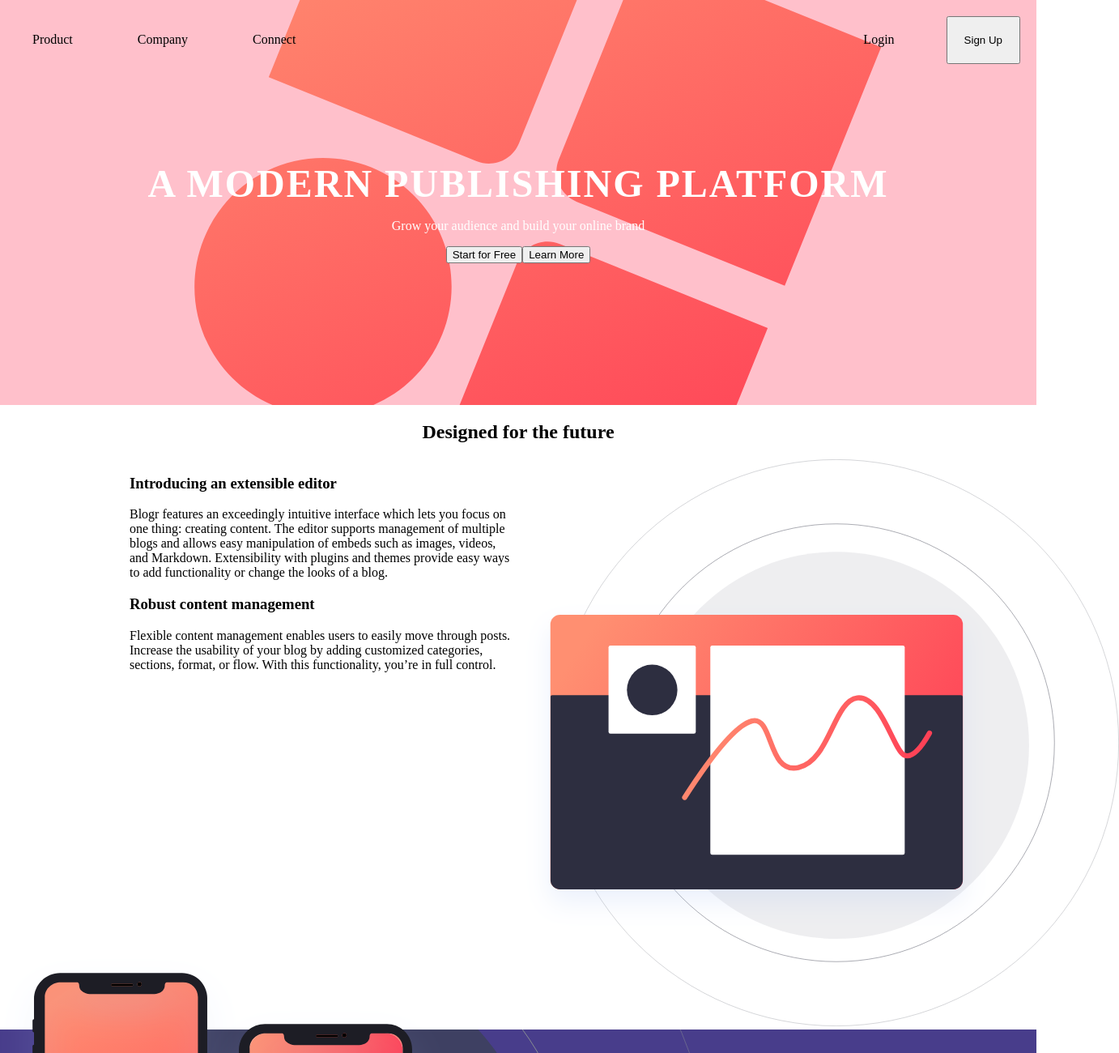
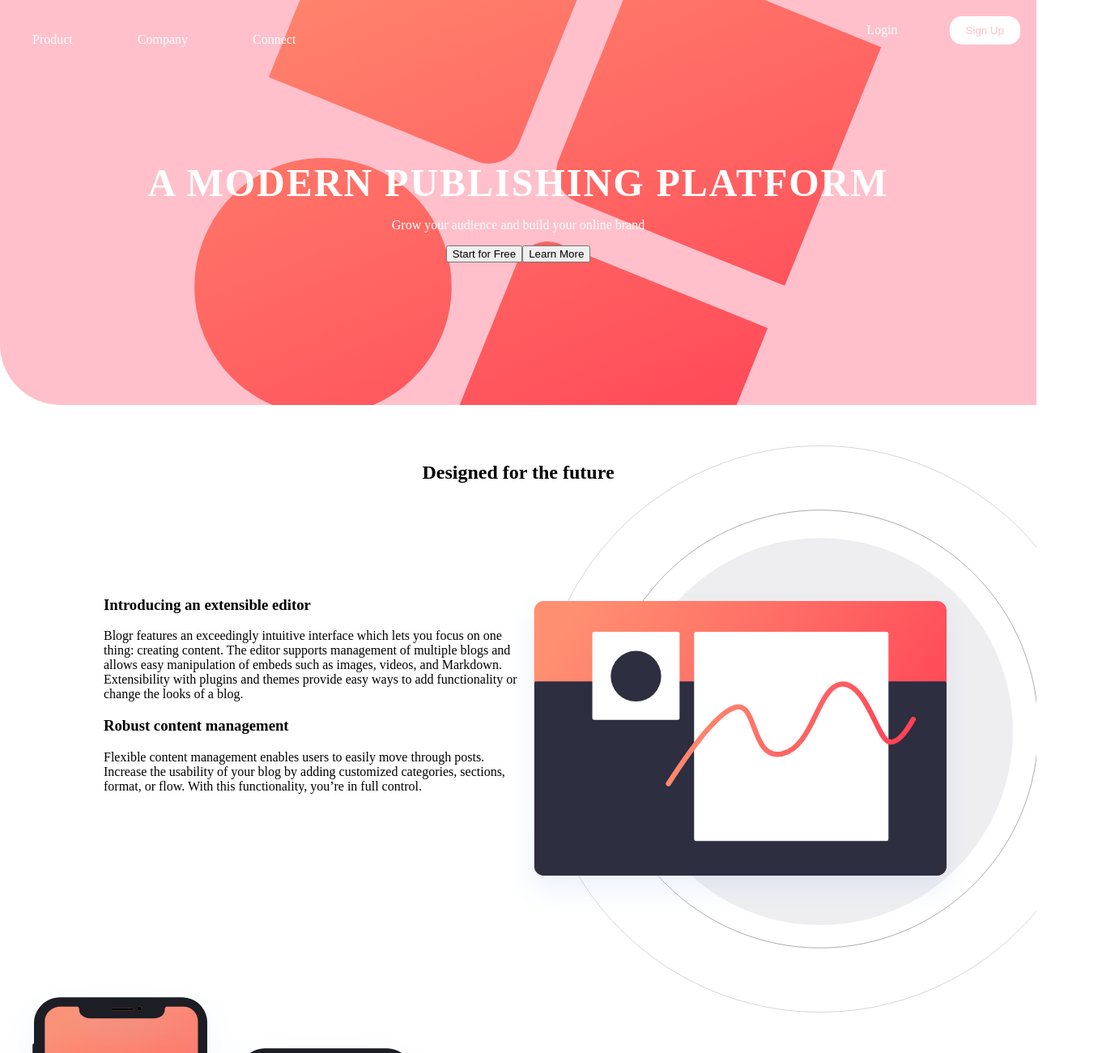
Before and after one commit to elspethcurtis/6-blogr-landing-page-main, a plain HTML site: page index.html in a window 1280 px wide. Shown: the top 1300 px of the page at 81% size, 1382 px wide, since content can reach past the window. Drawn offline with nearby package versions, Linux system fonts and the light colour scheme.

Commit message:
cleaned up sections for desktop

```diff
--- a/index.html
+++ b/index.html
@@ -66,13 +66,11 @@
     <p>Flexible content management enables users to easily move through posts. Increase the usability of your blog
       by adding customized categories, sections, format, or flow. With this functionality, you’re in full control.</p>
 </div>
-
-<img src="images/illustration-editor-desktop.svg" class="section-2-img">
 </div>
   </section>
   <section class="section-3">
     <img src="images/illustration-phones.svg">
-    <div>
+    <div class="section-3-div">
       <h3>State of the Art Infrastructure</h3>
       <p>With reliability and speed in mind, worldwide data centers provide the backbone for ultra-fast connectivity.
       This ensures your site will load instantly, no matter where your readers are, keeping your site competitive.</p>
@@ -81,7 +79,6 @@
 
 <section class="section-4">
   <div class="columns-2">
-    <img src="images/illustration-editor-desktop.svg">
 
   <div class="columns-2-div-1">
     <h3>Free, open, simple</h3>
--- a/styles.css
+++ b/styles.css
@@ -1,8 +1,13 @@
+*{
+    box-sizing: border-box;
+}
+
 body{
-    margin: 0;
+    margin: auto;
     display: flex;
     flex-wrap: wrap;
     justify-content: center;
+    flex-direction: column;
 }
 
 header {
@@ -25,14 +30,32 @@ ul{
 
 .header-right button,
 .header-right a {
-    padding: 20px;
+    padding: 10px 20px;
     margin:20px;
+}
+
+.header-right a {
+    color:white;
+}
+
+.header-right button{
+    border: none;
+    background: white;
+    color:pink;
+    border-radius: 15px;
+}
+
+.product-header,
+.company-header,
+.connect-header {
+    color:white;
 }
 
 .product,
 .company,
 .connect {
     display: none;
+    color: white;
 }
 
 .section-1{
@@ -46,6 +69,8 @@ ul{
     justify-content: center;
     flex-wrap: wrap;
     align-content:baseline;
+    border-radius: 0 0 0 75px;
+    width:100%;
 }
 
 .header-cta {
@@ -74,22 +99,30 @@ ul{
 }
 
 .section-2{
-    justify-content: center;
-    width: 75%;
+    display: flex;
+    flex-wrap: wrap;
+    align-content: baseline;
+    width: 100%;
+    background-image: url(images/illustration-editor-desktop.svg);
+    height: 700px;
+    background-repeat: no-repeat;
+    background-position: 115% 50%;
+    background-size: contain;
+    margin-top: 50px;
+    margin-bottom: 50px;
 }
 
 .section-2 h2{
     text-align: center;
+    width:100%;
 }
 
-.columns-1,
-.columns-2{
-    columns: 2 auto;
+.columns-1 {
+    width: 40%;
+    margin-left: 10%;
+    margin-top: 100px
 }
 
-.section-2-img{
-    height:700px;
-}
 
 .section-3 {
     display: flex;
@@ -100,10 +133,33 @@ ul{
     height: 400px;
     width: 100%;
     background-color: darkslateblue;
+    justify-content: space-between;
+}
+
+.section-3-div{
+    margin-left: 50px;
+    margin-right: 50px;
+    color: white;
+    width: 40%;
 }
 
 .section-4 {
     margin-top: 50px;
+    width:100%;
+    background-image: url(images/illustration-laptop-desktop.svg);
+    height: 700px;
+    background-size: contain;
+    background-repeat: no-repeat;
+    background-position: -25% 50%;
+    display: flex;
+    justify-content: flex-end;
+    margin-top: 50px;
+    margin-bottom: 50px;
+}
+
+.columns-2{
+    width:40%;
+    margin-right: 50px;
 }
 
 .section-4 img{
```
